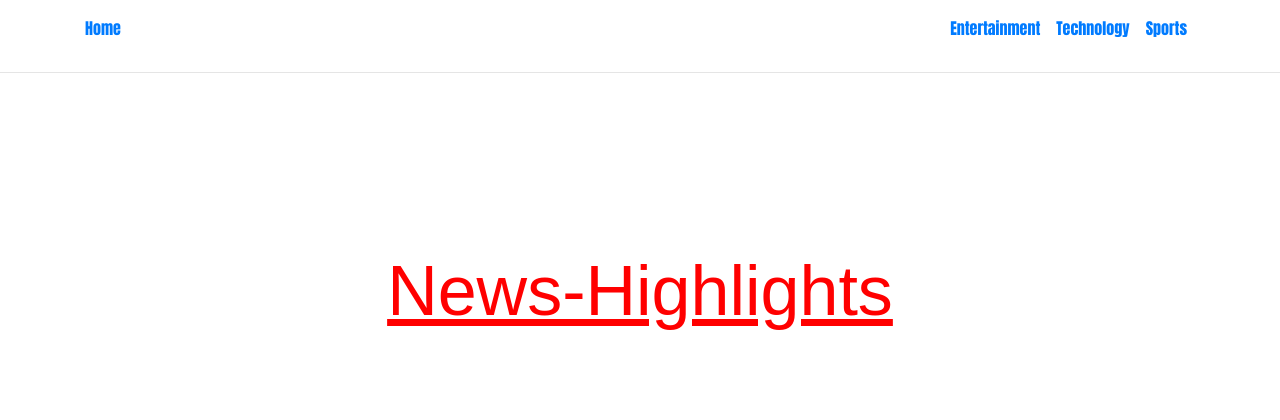
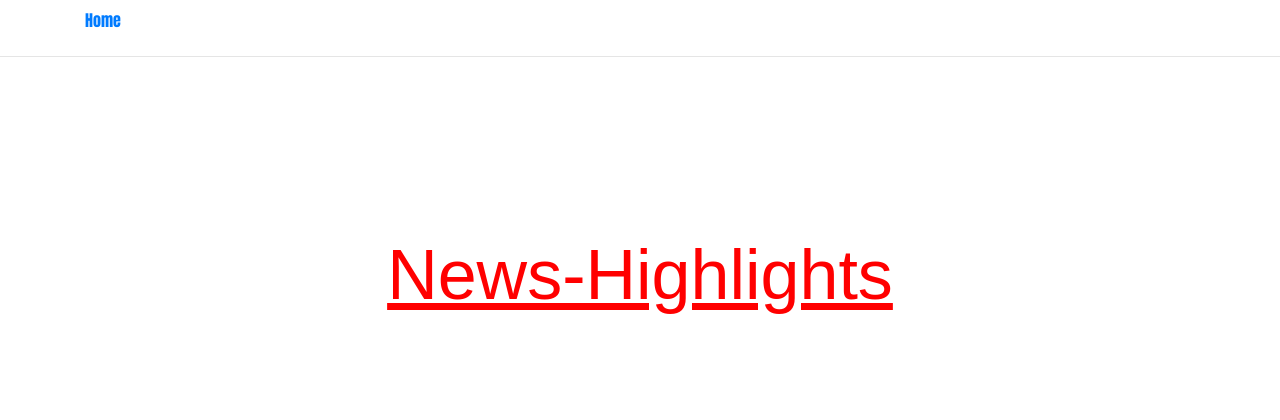
Before and after one commit to kalister5/news-highlights, a Flask app: template app/templates/index.html in a window 1280 px wide. Shown: the top 420 px of the page. Run offline with Flask 2, Linux system fonts and the light colour scheme; the template is opened without the code that fills it, so the values that code supplies are empty; some libraries are stand-ins or nearby versions.

Commit message:
add new information

```diff
--- a/app/templates/navbar.html
+++ b/app/templates/navbar.html
@@ -2,19 +2,7 @@
 <nav class="navbar navbar-expand-lg" id="navTop">
     <div class="container">
         <a class="smooth-scroll" href="/">Home</a>
-        <div class="collapse navbar-collapse" id="navbarResponsive">
-            <ul class="navbar-nav ml-auto">
-                <li class="nav-item">
-                    <a class="nav-link smooth-scroll" href="/#entertainment">Entertainment</a>
-                </li>
-                <li class="nav-item">
-                    <a class="nav-link smooth-scroll" href="/#technology">Technology</a>
-                </li>
-                <li class="nav-item">
-                    <a class="nav-link smooth-scroll" href="/#sports">Sports</a>
-                </li>
-            </ul>
-        </div>
+
     </div>
 </nav>
 <hr>
```
